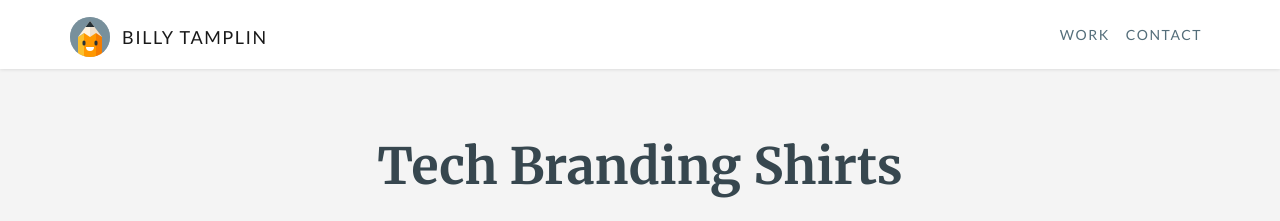
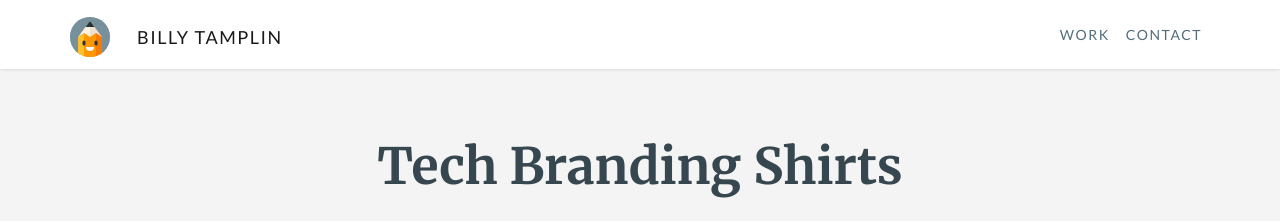
Before and after one commit to btamps/btamps.github.io, a Jekyll site: the page built from _posts/2016-03-15-tech-promotional-shirts.markdown, in a window 1280 px wide. Shown: the top 221 px of the page. Built offline with Jekyll 4.4.1, drawn with Linux system fonts in a browser that asks for light colours; nearby versions of some CDN libraries.

Commit message:
updated nav branding name style

```diff
--- a/_sass/_nav.scss
+++ b/_sass/_nav.scss
@@ -46,11 +46,12 @@
     margin-left: 15px;
   }
   span {
-    font-size: 12px;
+    font-size: 16px;
     display: inline-block;
     text-transform: uppercase;
     letter-spacing: 1.5px;
-    margin-top: 10px;
+    margin-top: 7px;
+    margin-left: 15px;
     font-family: $font-sans;
   }
 }
```
